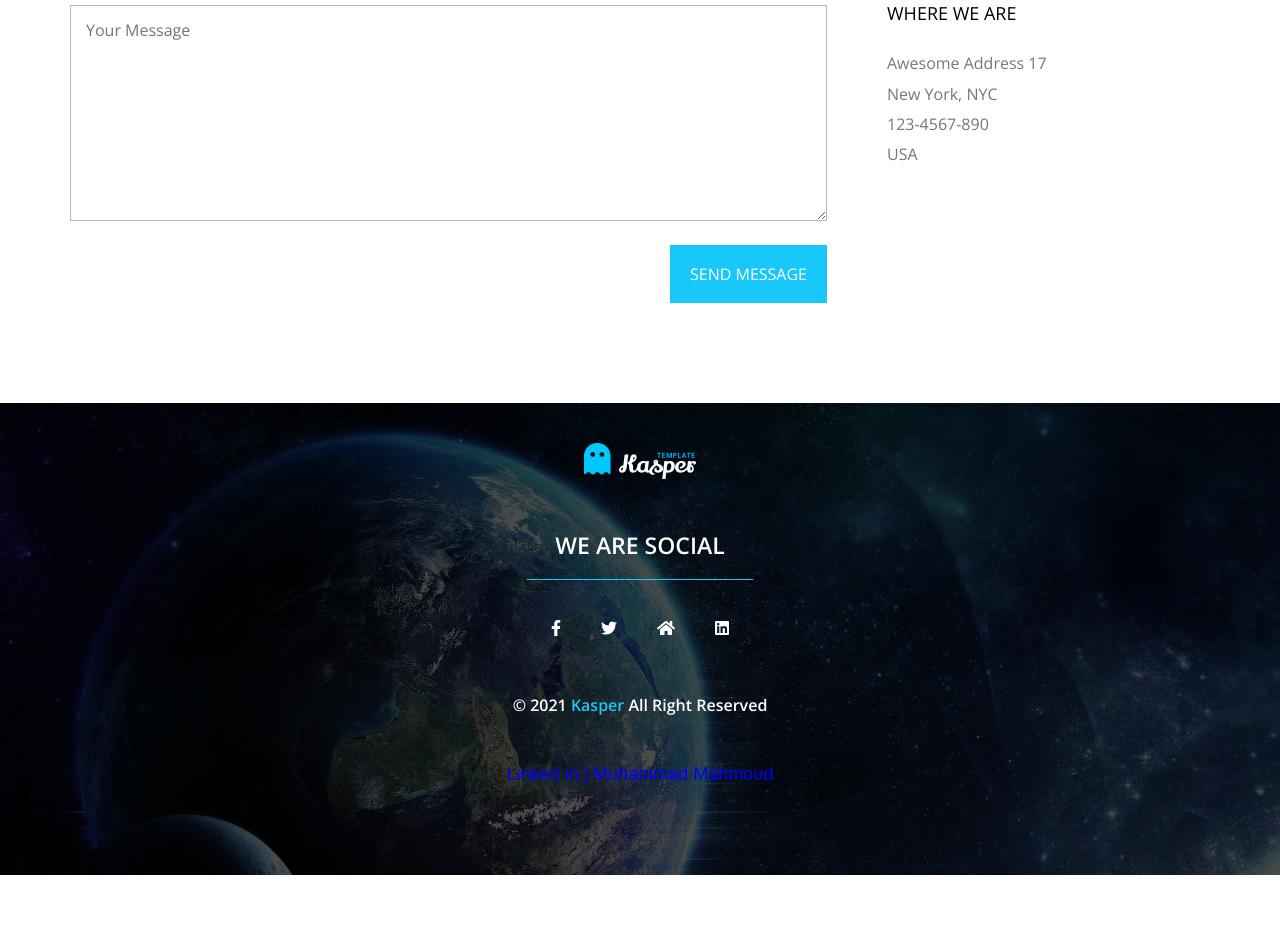
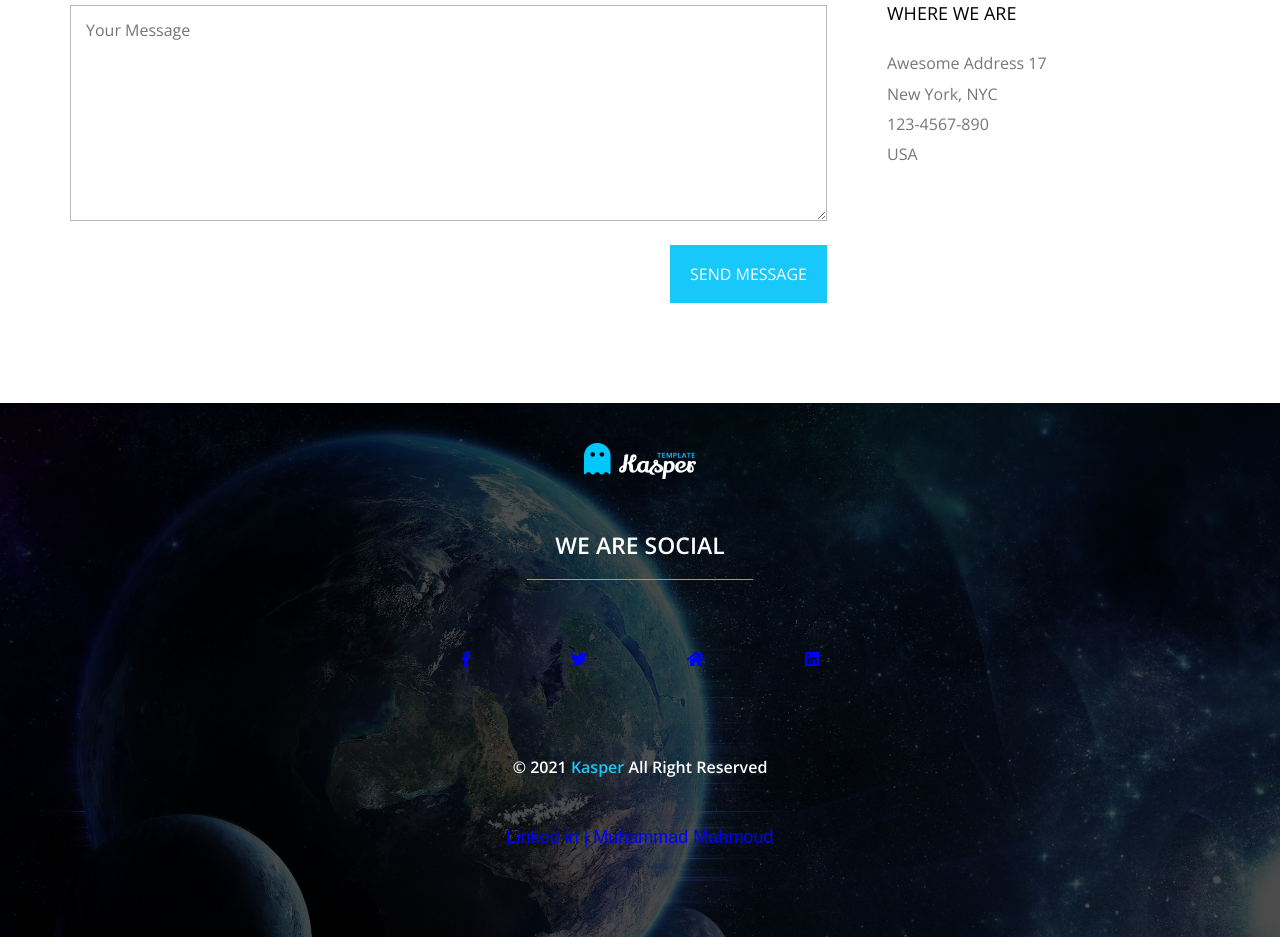
Before and after one commit to Muhmmad-Mahmoud/Kasper-Template-Two, a plain HTML site: page index.html in a window 1280 px wide. Shown: the part 8293-9230 px from the top of the page. Before the commit the page ends 9168 px from the top, so only its background shows below. Drawn offline with nearby package versions, Linux system fonts and the light colour scheme.

Commit message:
Update index.html

```diff
--- a/index.html
+++ b/index.html
@@ -648,10 +648,21 @@
       </div>
 
       <div class="social-icons">
-        <i class="fab fa-facebook-f"></i>
+         <a class="linkedin" href="https://www.linkedin.com/in/muhmmad-mahmoud/" target="_blank">
+        <i class="fab fa-facebook-f"> </i>
+         </a>
+        <a class="linkedin" href="https://www.linkedin.com/in/muhmmad-mahmoud/" target="_blank">
+
         <i class="fab fa-twitter"></i>
+         </a>
+         <a class="linkedin" href="https://www.linkedin.com/in/muhmmad-mahmoud/" target="_blank">
+
         <i class="fas fa-home"></i>
+         </a>
+         <a class="linkedin" href="https://www.linkedin.com/in/muhmmad-mahmoud/" target="_blank">
+
         <i class="fab fa-linkedin"></i>
+         </a>
       </div>
       <h4>© 2021 <span class="Kasper">Kasper</span> All Right Reserved</h4>
       <p class="foo3t">
```
